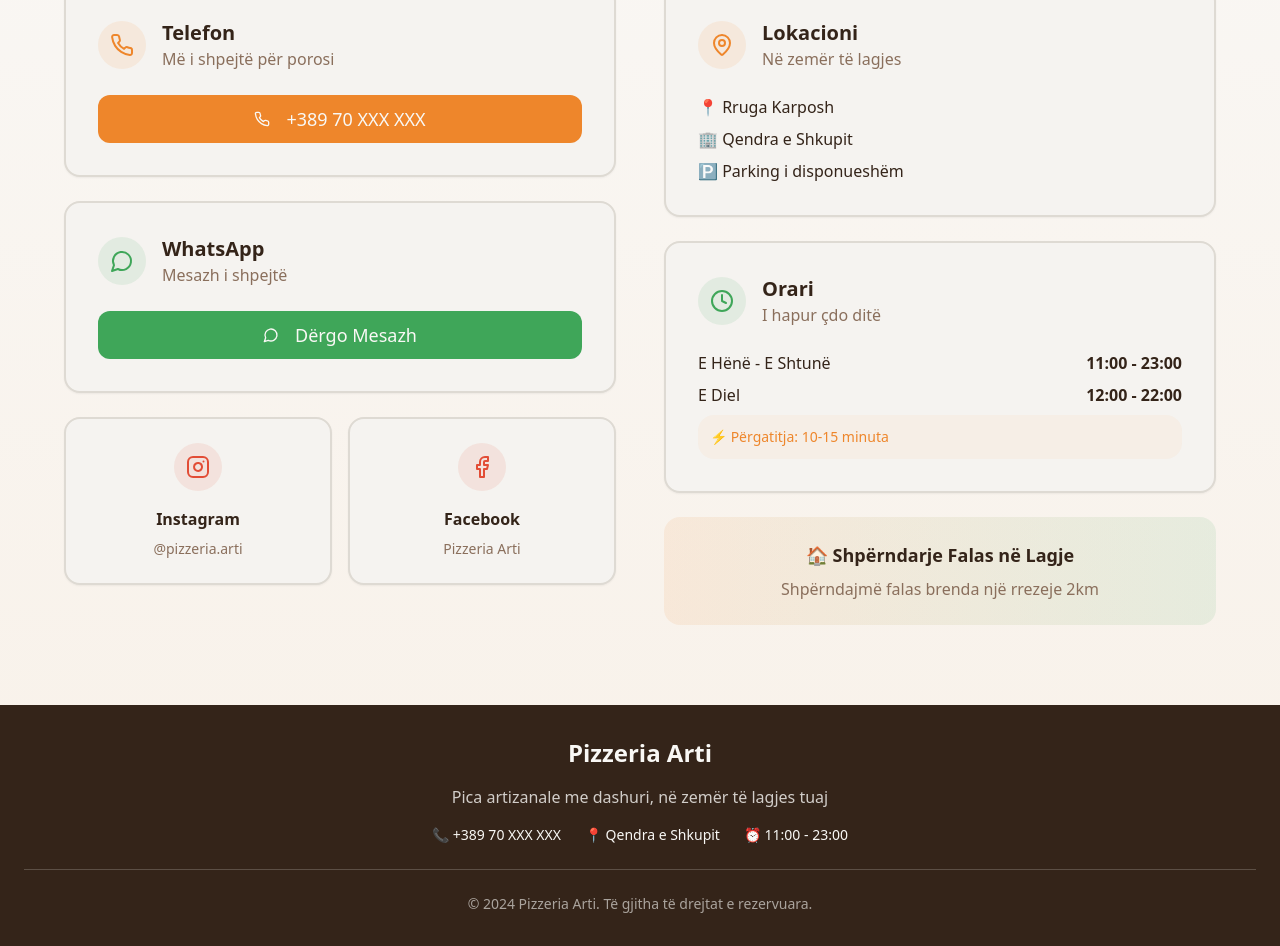
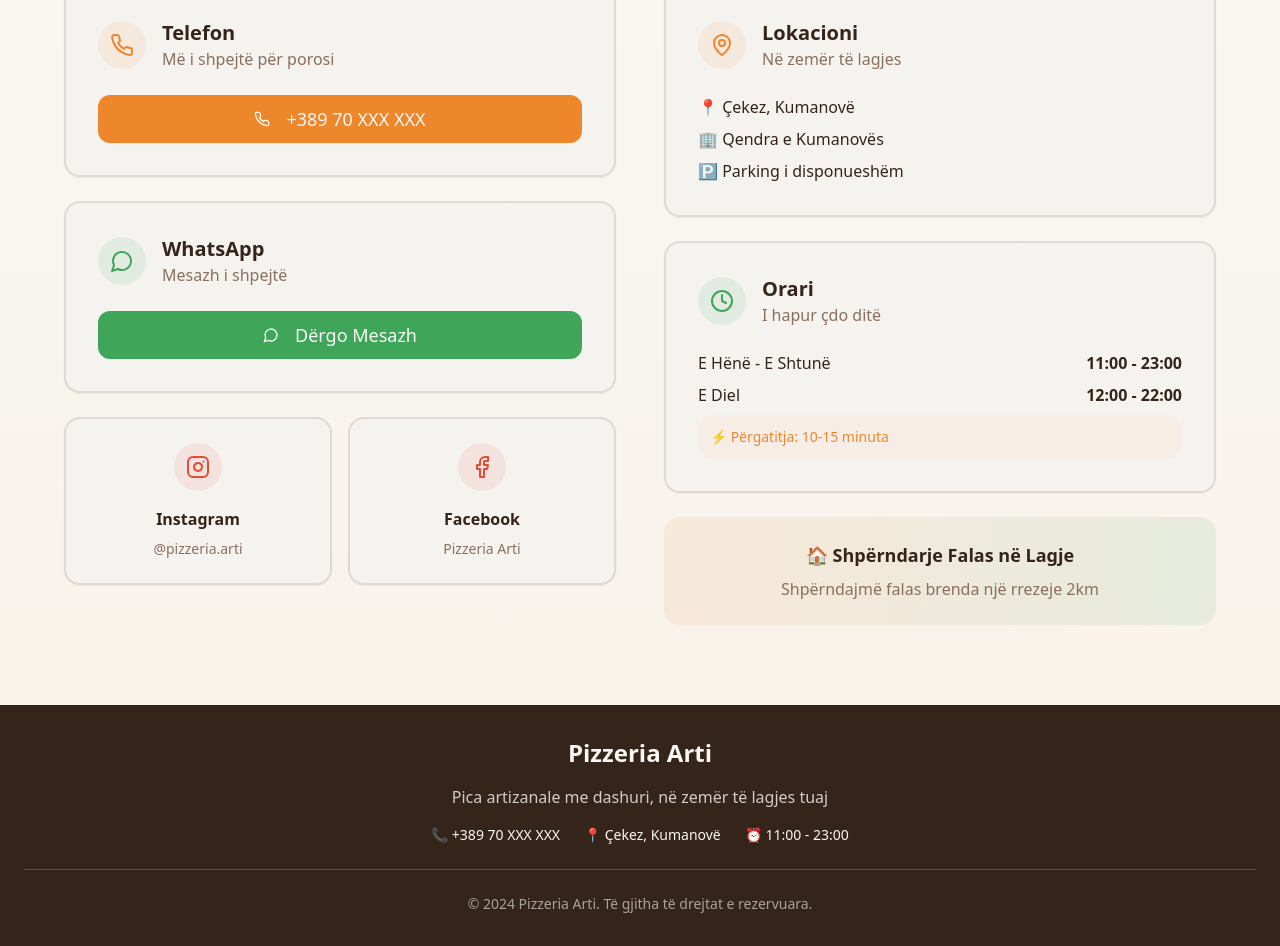
Before and after one commit to artiabazi23/piceriaarti, a React (Vite) app: page / in a window 1280 px wide. Shown: the part 3360-4306 px from the top of the page. Built offline with nearby package versions, Linux system fonts and the light colour scheme; the HTML template or start-up script is replaced by a standard one.

Commit message:
Update location to Cekez Kumanov

```diff
--- a/index.html
+++ b/index.html
@@ -3,15 +3,15 @@
   <head>
     <meta charset="UTF-8" />
     <meta name="viewport" content="width=device-width, initial-scale=1.0" />
-    <title>Pizzeria Arti - Pica Artizanale të Freskëta në Shkup</title>
-    <meta name="description" content="Pizzeria Arti ofron pica artizanale të freskëta me përbërës cilësorë në zemër të Shkupit. Porosit tani dhe merr picën tuaj të preferuar në 10-15 minuta!" />
+    <title>Pizzeria Arti - Pica Artizanale të Freskëta në Kumanovë</title>
+    <meta name="description" content="Pizzeria Arti ofron pica artizanale të freskëta me përbërës cilësorë në Çekez, Kumanovë. Porosit tani dhe merr picën tuaj të preferuar në 10-15 minuta!" />
     <meta name="author" content="Pizzeria Arti" />
-    <meta name="keywords" content="pizzeria, pica artizanale, ushqim italian, Shkup, Maqedoni, takeaway, shpërndarje, pica e freskët" />
+    <meta name="keywords" content="pizzeria, pica artizanale, ushqim italian, Kumanovë, Çekez, Maqedoni, takeaway, shpërndarje, pica e freskët" />
 
     <!-- Open Graph / Facebook -->
     <meta property="og:type" content="website" />
     <meta property="og:url" content="https://pizzeria-arti.com/" />
-    <meta property="og:title" content="Pizzeria Arti - Pica Artizanale të Freskëta në Shkup" />
+    <meta property="og:title" content="Pizzeria Arti - Pica Artizanale të Freskëta në Kumanovë" />
     <meta property="og:description" content="Pica artizanale me përbërës cilësorë, gati në 10-15 minuta. Porosit tani për takeaway ose shpërndarje falas në lagje!" />
     <meta property="og:image" content="/hero-pizza-preview.jpg" />
 
@@ -36,8 +36,8 @@
       "telephone": "+389-70-XXX-XXX",
       "address": {
         "@type": "PostalAddress",
-        "streetAddress": "Rruga Karposh",
-        "addressLocality": "Shkup",
+        "streetAddress": "Çekez",
+        "addressLocality": "Kumanovë",
         "addressCountry": "MK"
       },
       "openingHours": [
--- a/src/components/PizzeriaContact.tsx
+++ b/src/components/PizzeriaContact.tsx
@@ -91,8 +91,8 @@ const PizzeriaContact = () => {
                   </div>
                 </div>
                 <div className="text-foreground space-y-2">
-                  <p>📍 Rruga Karposh</p>
-                  <p>🏢 Qendra e Shkupit</p>
+                  <p>📍 Çekez, Kumanovë</p>
+                  <p>🏢 Qendra e Kumanovës</p>
                   <p>🅿️ Parking i disponueshëm</p>
                 </div>
               </CardContent>
--- a/src/pages/Index.tsx
+++ b/src/pages/Index.tsx
@@ -18,7 +18,7 @@ const Index = () => {
           <p className="text-background/80 mb-4">Pica artizanale me dashuri, në zemër të lagjes tuaj</p>
           <div className="flex justify-center space-x-6 text-sm">
             <span>📞 +389 70 XXX XXX</span>
-            <span>📍 Qendra e Shkupit</span>
+            <span>📍 Çekez, Kumanovë</span>
             <span>⏰ 11:00 - 23:00</span>
           </div>
           <div className="mt-6 pt-6 border-t border-background/20 text-background/60 text-sm">
```
